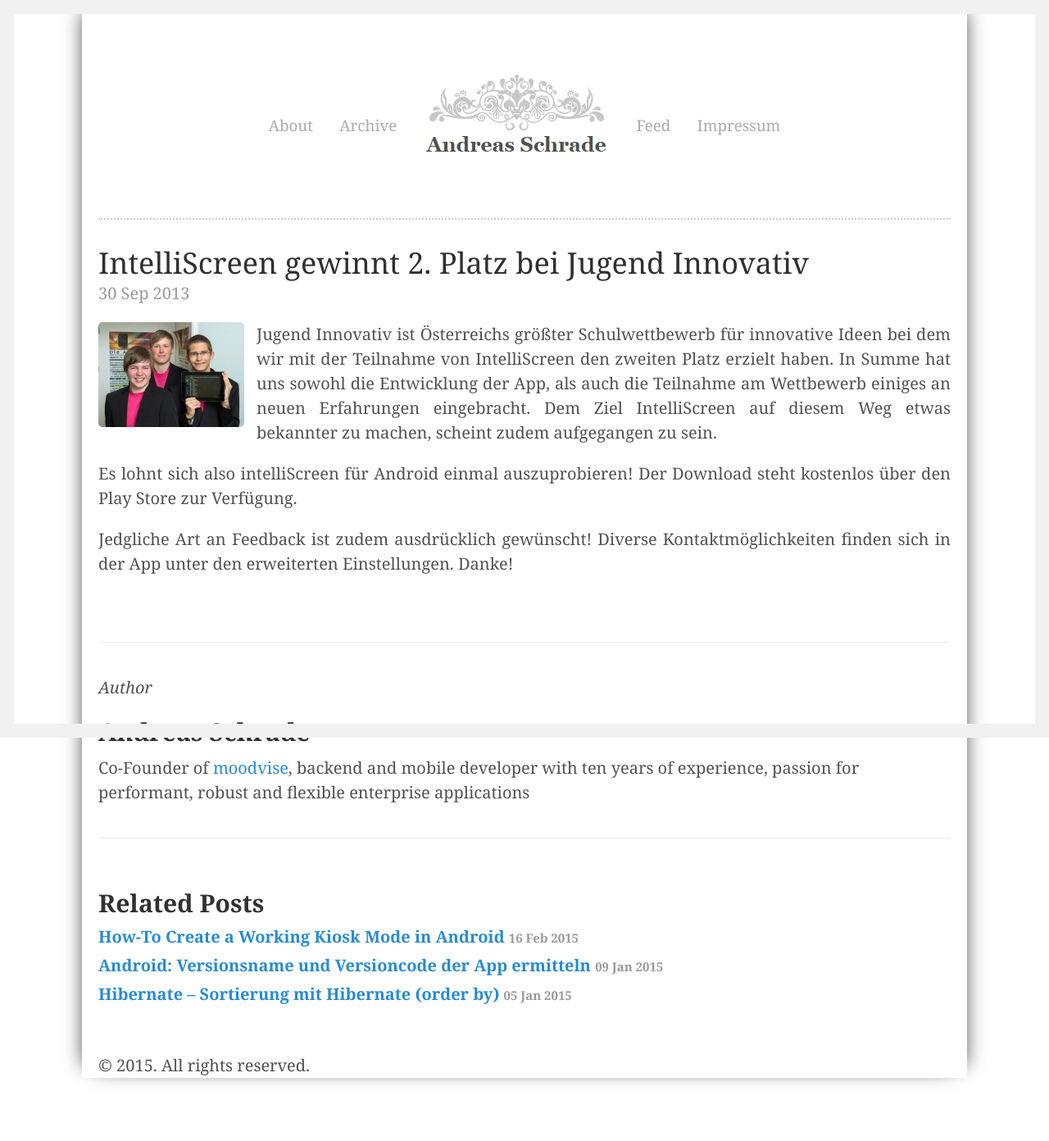
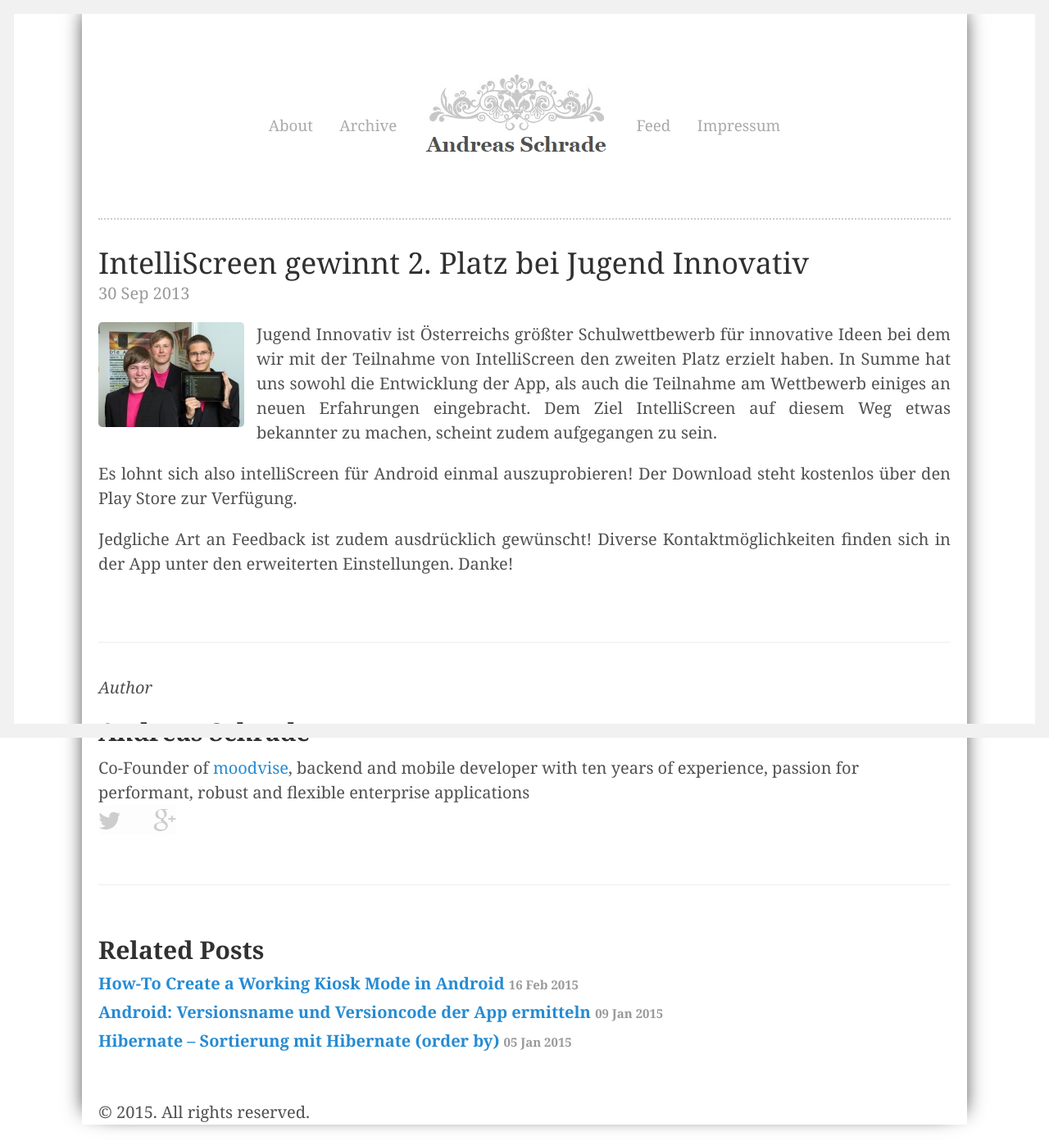
Before and after one commit to andreasschrade/andreasschrade.github.com, a Jekyll site: the page built from _posts/2013-09-30-intelliscreen-second-place.md, in a window 1280 px wide. Shown: the whole page at 82% size. Built offline with Jekyll 4.4.1, drawn with Linux system fonts in a browser that asks for light colours; Markdown is read by kramdown in place of the engine named in the settings; before the commit the page ends 1335 px from its top, so only the background shows below that.

Commit message:
minor things

```diff
--- a/_layouts/post.html
+++ b/_layouts/post.html
@@ -11,7 +11,11 @@
 <div class="related">
   <span class="author_">Author</span>
   <h2>Andreas Schrade</h2>
-  Co-Founder of <a href="https://moodvise.com">moodvise</a>, backend and mobile developer with ten years of experience, passion for performant, robust and flexible enterprise applications
+  Co-Founder of <a href="https://moodvise.com">moodvise</a>, backend and mobile developer with ten years of experience, passion for performant, robust and flexible enterprise applications    <br>
+  <img src="{{ site.url }}/assets/twitter-gplus.jpg" border="0" usemap="#snetwork">
+  <map name="#snetwork">
+    <area shape="rect" coords="0,0,47,35" href="https://twitter.com/andreasschrade">
+    <area shape="rect" coords="48,0,95,35" href="https://plus.google.com/+AndreasSchrade">
 </div>
 
 
```
Also changed, not shown: assets/twitter-gplus.jpg (added).
